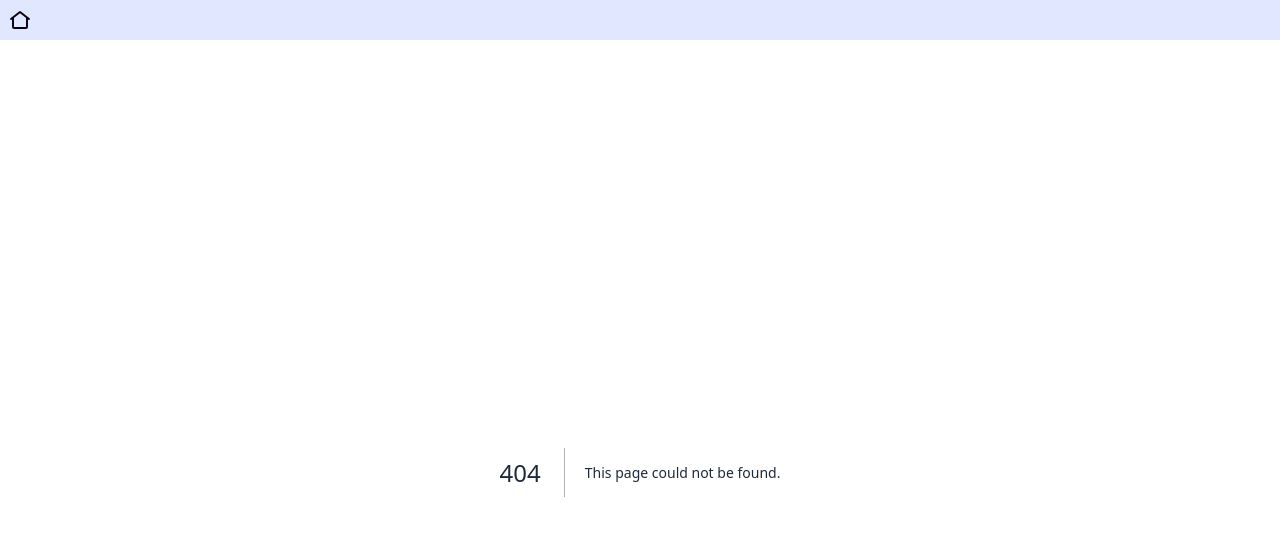
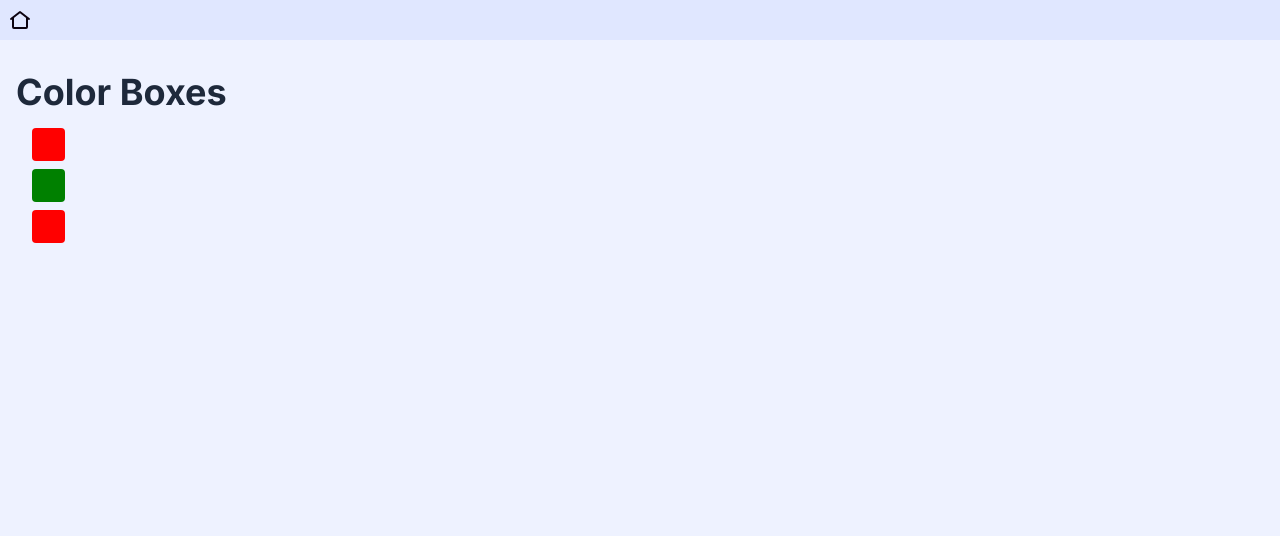
Before and after one commit to emanuelefavero/frontend-problems, a Next.js app in the folder react/: page /color-boxes in a window 1280 px wide. Before the commit this address had no page. Shown: the top 536 px of the page. Built offline with nearby package versions, Linux system fonts and the light colour scheme.

Commit message:
add /color-boxes

```diff
--- /dev/null
+++ b/react/app/color-boxes/page.tsx
@@ -0,0 +1,57 @@
+'use client'
+
+import { useState } from 'react'
+
+interface ColorBoxProps {
+  color: string
+  index: number
+  handleClick: (color: string, index: number) => void
+}
+
+function ColorBox({ color, index, handleClick }: ColorBoxProps) {
+  return (
+    <button
+      style={{
+        backgroundColor: color,
+        width: '33px',
+        height: '33px',
+      }}
+      onClick={() => handleClick(color, index)}
+    ></button>
+  )
+}
+
+export default function Page() {
+  const [colors, setColors] = useState(['red', 'green', 'red'])
+
+  const handleClick = (color: string, index: number) => {
+    console.log(color)
+
+    setColors((prev) => {
+      const copy = [...prev]
+
+      if (color === 'red') {
+        copy[index] = 'green'
+        copy.push('red')
+      } else if (color === 'green') {
+        copy.splice(index, 1)
+      }
+
+      return copy
+    })
+  }
+
+  return (
+    <>
+      <h1>Color Boxes</h1>
+
+      <ul>
+        {colors.map((color, index) => (
+          <li key={index}>
+            <ColorBox color={color} index={index} handleClick={handleClick} />
+          </li>
+        ))}
+      </ul>
+    </>
+  )
+}
--- a/react/app/page.tsx
+++ b/react/app/page.tsx
@@ -18,6 +18,9 @@ export default function Home() {
         <li>
           <Link href='/use-hover'>useHover</Link>
         </li>
+        <li>
+          <Link href='/color-boxes'>Color boxes</Link>
+        </li>
       </ul>
     </>
   )
```
Also changed, not shown: 1 other file (tests, documents, lock files or other folders).
